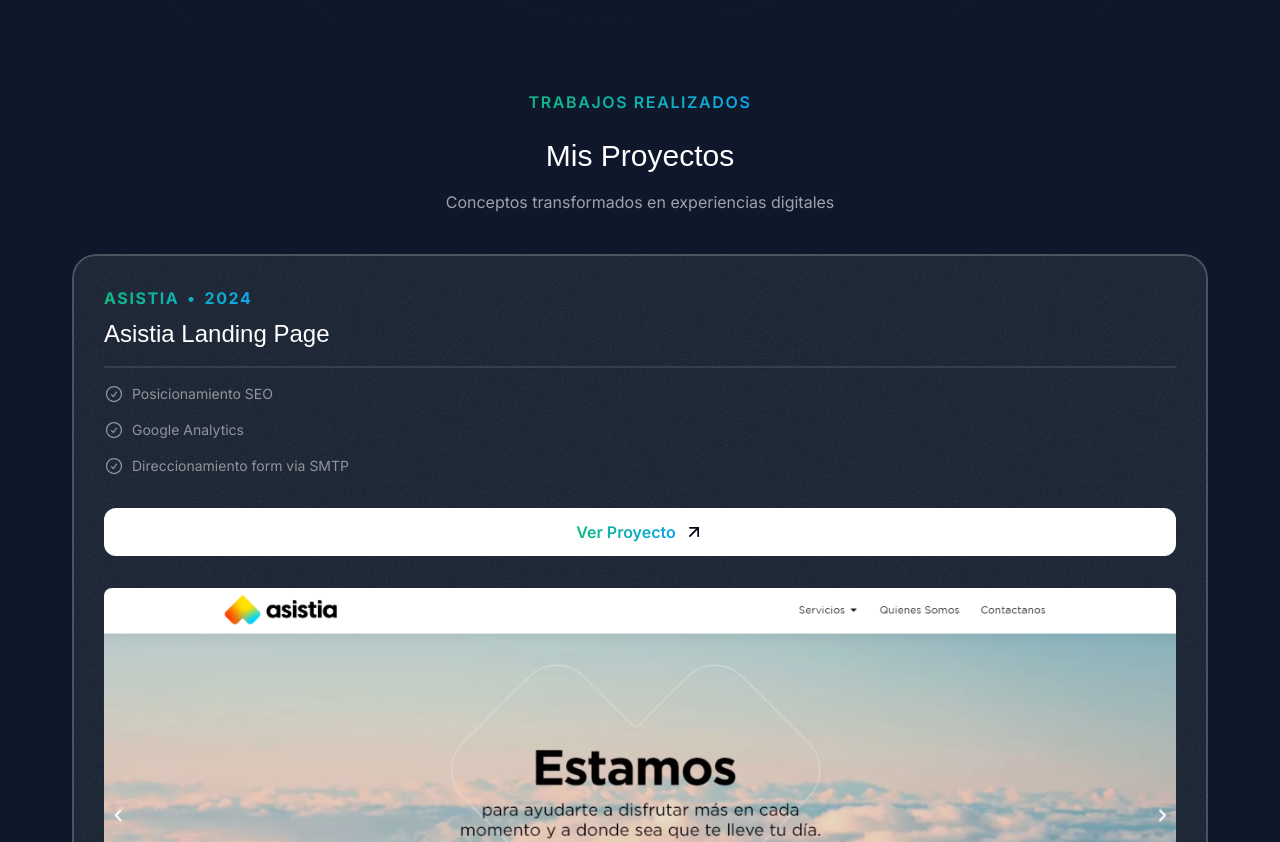
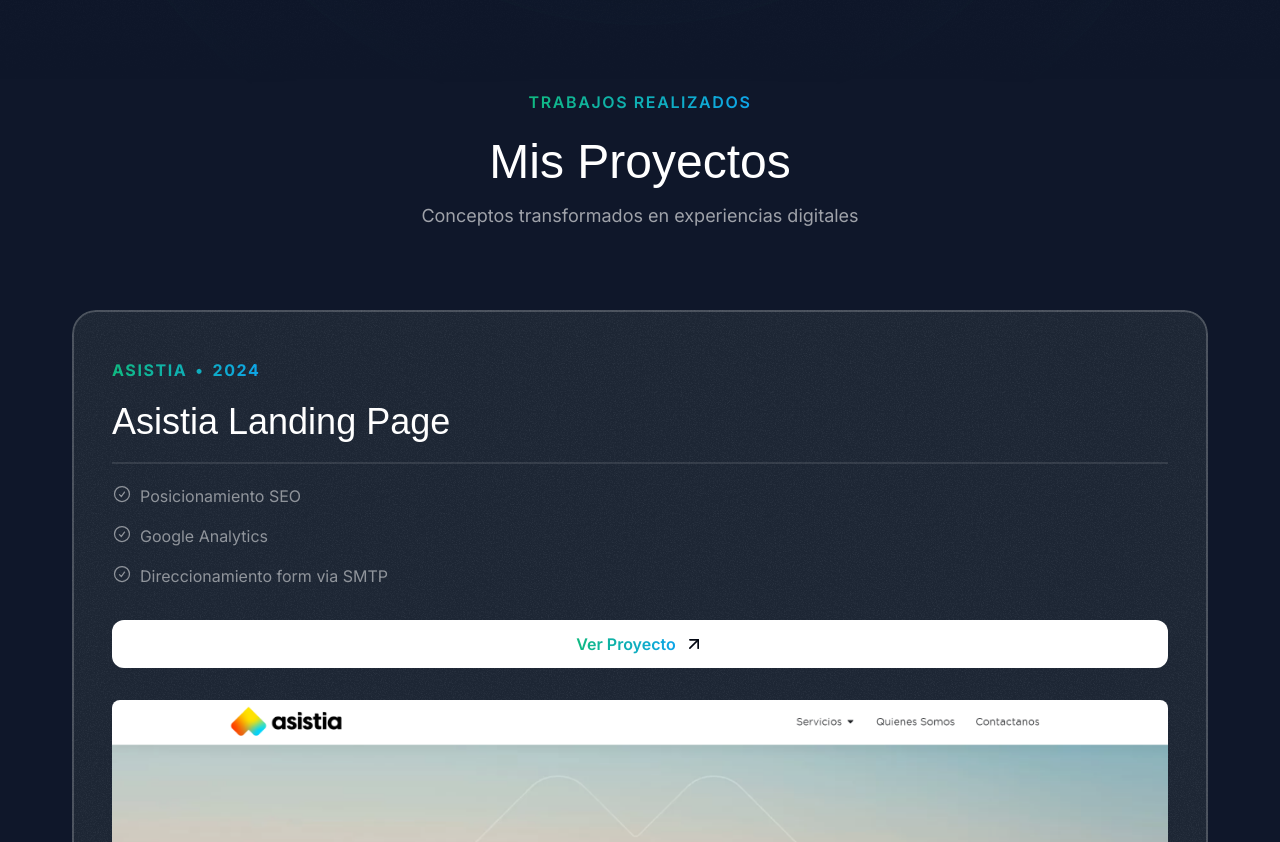
Before and after one commit to FabuTheFool/fabriportfolioweb, a Next.js app: page / in a window 1280 px wide. Shown: the part 860-1702 px from the top of the page. Built offline with nearby package versions, Linux system fonts and the light colour scheme; a web font is replaced by a local one.

Commit message:
Small visual improvements
media queries adjusted for tablet view and keyframes for loop animations adjusted for prevent stuttering between the loop

```diff
--- a/src/sections/Projects.tsx
+++ b/src/sections/Projects.tsx
@@ -94,15 +94,17 @@
             Trabajos Realizados
           </p>
         </div>
-        <h2 className="font-serif text-3xl text-center mt-6">Mis Proyectos</h2>
-        <p className="text-center text-white/60 mt-4">
+        <h2 className="font-serif text-3xl md:text-5xl text-center mt-6 ">
+          Mis Proyectos
+        </h2>
+        <p className="text-center md:text-lg max-w-md mx-auto text-white/60 mt-4">
           Conceptos transformados en experiencias digitales
         </p>
-        <div className="flex flex-col mt-10 gap-16">
+        <div className="flex flex-col mt-10 gap-16 md:mt-20">
           {portfolioProjects.map((project) => (
             <div
               key={project.title}
-              className="bg-gray-800 rounded-3xl relative z-0 overflow-hidden after:z-10 after:content-[''] after:absolute after:inset-0 after:outline-2 after:outline after:-outline-offset-2 after:rounded-3xl after:outline-white/20 px-8 py-8 after:pointer-events-none"
+              className="bg-gray-800 rounded-3xl relative z-0 overflow-hidden after:z-10 after:content-[''] after:absolute after:inset-0 after:outline-2 after:outline after:-outline-offset-2 after:rounded-3xl after:outline-white/20 px-8 py-8 after:pointer-events-none md:pt-12 md:px-10"
             >
               <div
                 className="absolute inset-0 -z-10 opacity-5"
@@ -114,13 +116,15 @@
                 <span>{project.year}</span>
               </div>
 
-              <h3 className="font-serif text-2xl mt-2">{project.title}</h3>
-              <hr className="border-t-2 border-white/10 mt-4" />
-              <ul className="flex flex-col gap-4 mt-4">
+              <h3 className="font-serif text-2xl mt-2 md:text-4xl md:mt-5">
+                {project.title}
+              </h3>
+              <hr className="border-t-2 border-white/10 mt-4 md:mt-5" />
+              <ul className="flex flex-col gap-4 mt-4 md:mt-5">
                 {project.results.map((result) => (
                   <li
                     key={result.title}
-                    className="flex gap-2 text-sm text-white/50"
+                    className="flex gap-2 text-sm md:text-base text-white/50"
                   >
                     <CheckIconCircular className="size-5" />
                     <span>{result.title}</span>
@@ -129,7 +133,7 @@
               </ul>
               <a href={project.link}>
                 <button className="bg-white text-gray-950 h-12 w-full rounded-xl font-semibold inline-flex items-center justify-center gap-2 mt-8 transition-all duration-400 hover:animate-pulse-white ">
-                  <span className="bg-gradient-to-r from-emerald-500 to-sky-500 text-transparent bg-clip-text ">
+                  <span className="bg-gradient-to-r from-emerald-500 to-sky-500 text-transparent bg-clip-text duration-400 infinite">
                     Ver Proyecto
                   </span>
                   <ArrowDiag className="size-5 bg-gradient-to-r from-emerald-500 to-sky-500 bg-clip-text" />
--- a/tailwind.config.ts
+++ b/tailwind.config.ts
@@ -27,17 +27,13 @@
       },
       keyframes: {
         "pulse-white": {
-          "0%": {
+          "0%, 100%": {
             transform: "scale(0.95)",
             boxShadow: "0 0 0 0 rgba(255, 255, 255, 0.7)",
           },
           "70%": {
             transform: "scale(1)",
             boxShadow: "0 0 0 10px rgba(255, 255, 255, 0)",
-          },
-          "100%": {
-            transform: "scale(0.99)",
-            boxShadow: "0 0 0 0 rgba(255, 255, 255, 0)",
           },
         },
       },
```
